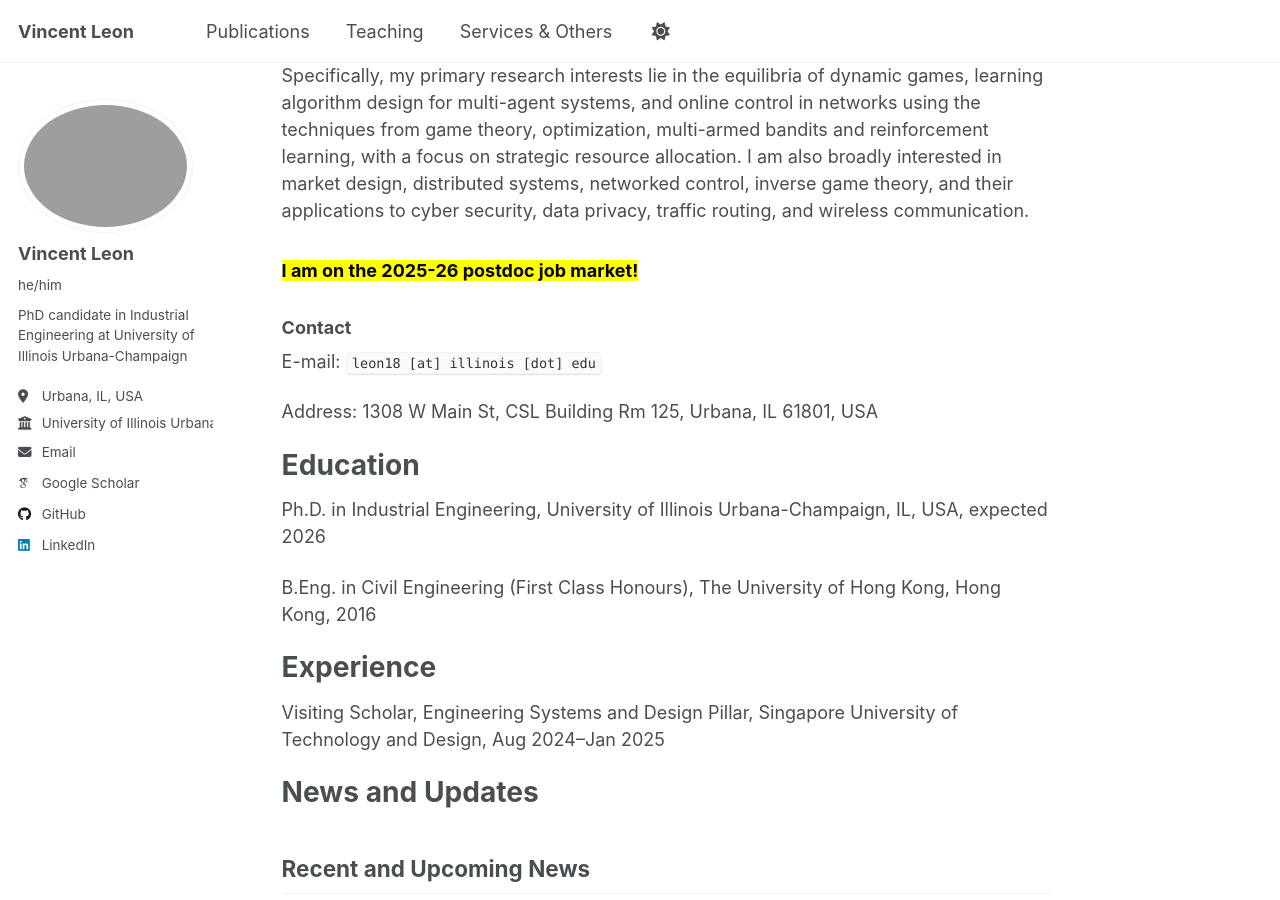
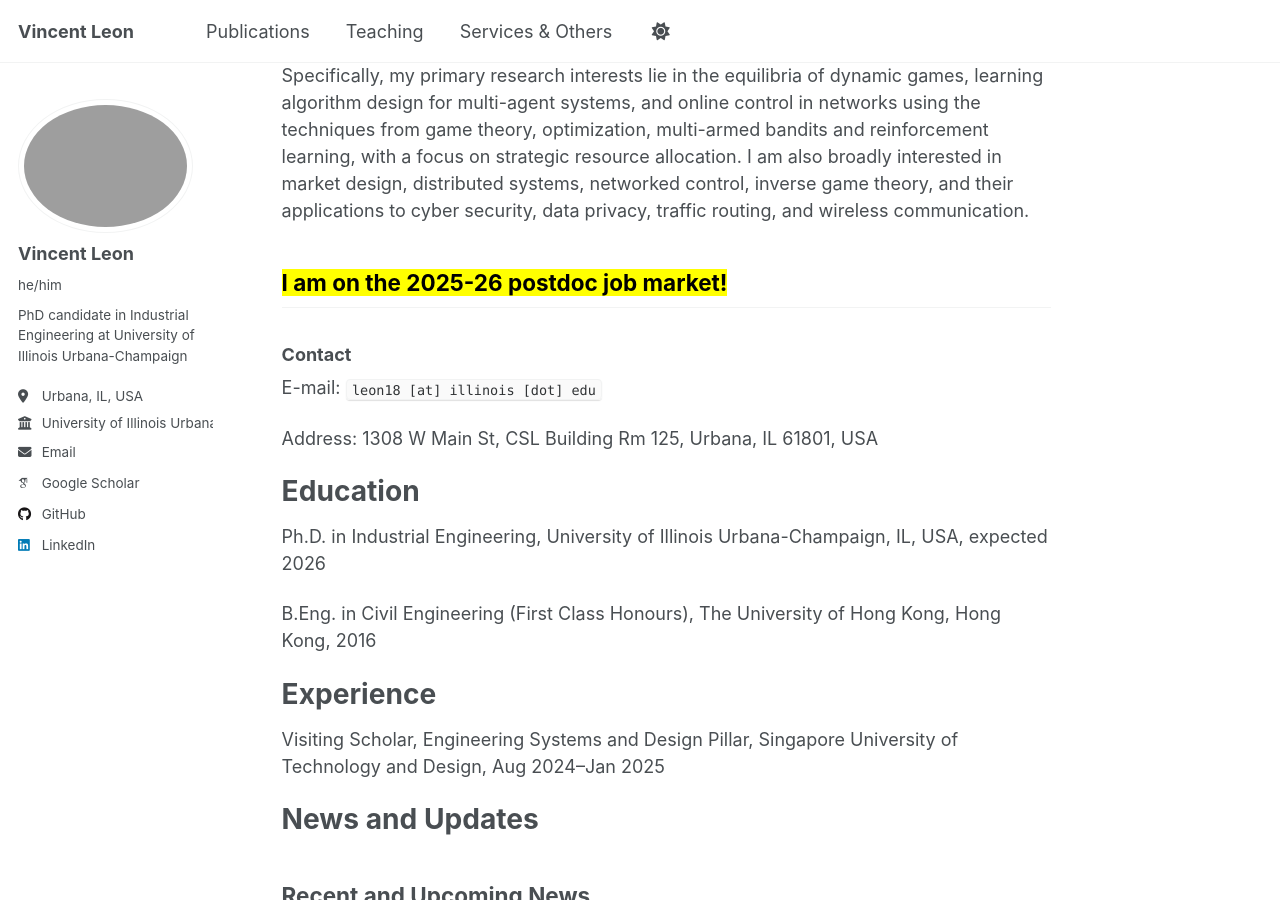
Before and after one commit to vin-leon/vin-leon.github.io, a Jekyll site: the page built from _pages/about.md, in a window 1280 px wide and 900 px high, scrolled down 319 px. Built offline with Jekyll 4.4.1, drawn with Linux system fonts in a browser that asks for light colours; some web fonts are replaced; a script that is not in the unit is left out.

```diff
--- a/_pages/about.md
+++ b/_pages/about.md
@@ -11,7 +11,7 @@ Welcome! I’m a Ph.D. candidate in Industrial Engineering at [Department of Ind
 
 My research spans **game theory**, **online learning**, **social networks**, and **optimal control**. Specifically, my primary research interests lie in the equilibria of dynamic games, learning algorithm design for multi-agent systems, and online control in networks using the techniques from game theory, optimization, multi-armed bandits and reinforcement learning, with a focus on strategic resource allocation. I am also broadly interested in market design, distributed systems, networked control, inverse game theory, and their applications to cyber security, data privacy, traffic routing, and wireless communication.
 
-### <mark>I am on the 2025-26 postdoc job market!</mark>
+## <mark>I am on the 2025-26 postdoc job market!</mark>
 
 ### Contact
 
```
